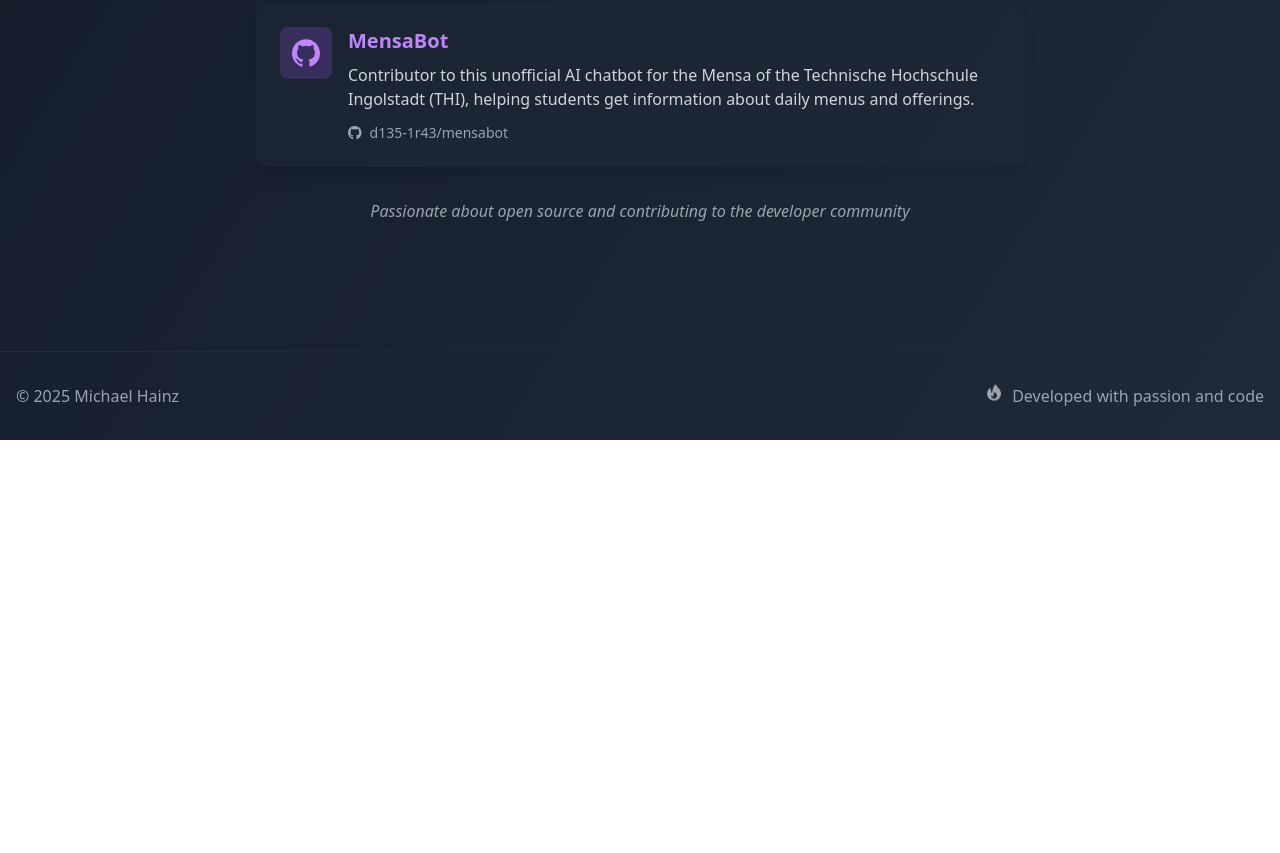
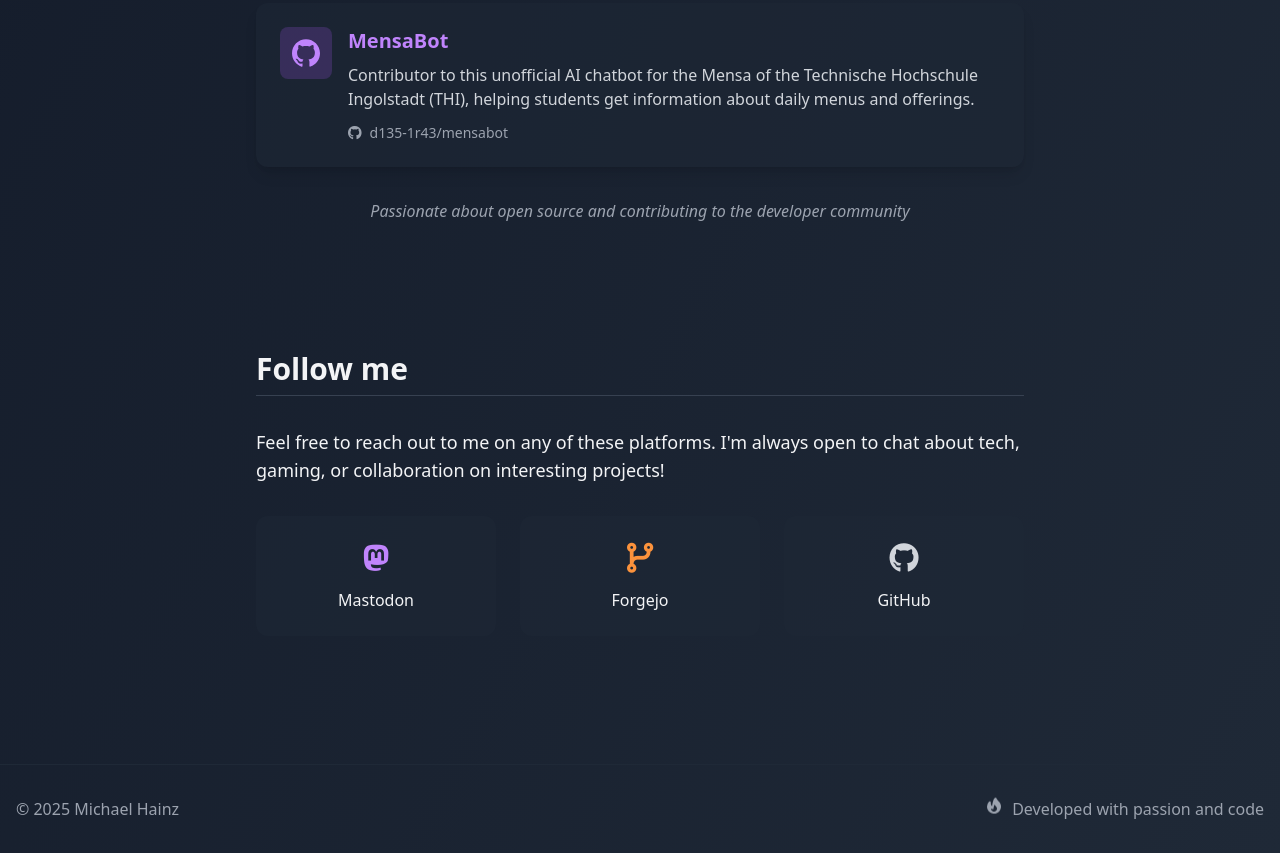
Before and after one commit to MiggiV2/homempage-v2, a plain HTML site: page index.html in a window 1280 px wide. Shown: the part 1627-2480 px from the top of the page. Before the commit the page ends 2067 px from the top, so only its background shows below. Drawn offline with nearby package versions, Linux system fonts and the light colour scheme.

Commit message:
Update index.html

```diff
--- a/index.html
+++ b/index.html
@@ -177,6 +177,31 @@
         </div>
     </section>
 
+    <!-- Connect Section -->
+    <section id="connect" class="container mx-auto px-4 py-16">
+        <div class="max-w-3xl mx-auto">
+            <h2 class="text-3xl font-bold mb-8 border-b border-gray-700 pb-2">Follow me</h2>
+            <p class="text-lg mb-8">Feel free to reach out to me on any of these platforms. I'm always open to chat about tech, gaming, or collaboration on interesting projects!</p>
+
+            <div class="grid grid-cols-2 md:grid-cols-3 gap-6">
+                <a rel="me" href="https://social.mymiggi.de/@miggi" target="_blank" class="bg-gray-800/50 p-6 rounded-xl flex flex-col items-center justify-center hover:bg-gray-700/50 transition duration-300 transform hover:-translate-y-1">
+                    <i class="fab fa-mastodon text-3xl mb-3 text-purple-400"></i>
+                    <p>Mastodon</p>
+                </a>
+
+                <a href="https://code.mymiggi.de/Miggi" target="_blank" class="bg-gray-800/50 p-6 rounded-xl flex flex-col items-center justify-center hover:bg-gray-700/50 transition duration-300 transform hover:-translate-y-1">
+                    <i class="fas fa-code-branch text-3xl mb-3 text-orange-400"></i>
+                    <p>Forgejo</p>
+                </a>
+
+                <a href="https://github.com/Miggiv2" target="_blank" class="bg-gray-800/50 p-6 rounded-xl flex flex-col items-center justify-center hover:bg-gray-700/50 transition duration-300 transform hover:-translate-y-1">
+                    <i class="fab fa-github text-3xl mb-3 text-gray-300"></i>
+                    <p>GitHub</p>
+                </a>
+            </div>
+        </div>
+    </section>
+
     <!-- Footer -->
     <footer class="container mx-auto px-4 py-8 mt-16 border-t border-gray-800">
         <div class="flex flex-col md:flex-row justify-between items-center">
```
